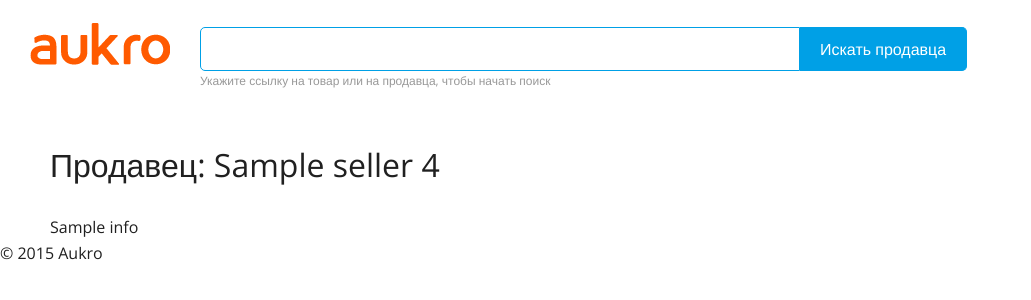
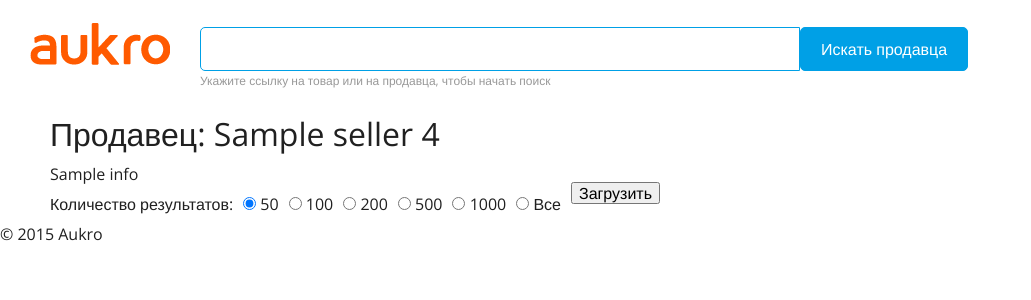
Before and after one commit to cuteredcat/aukro, a Flask app: template aukro/templates/seller.html in a window 1280 px wide. Shown: the top 300 px of the page, without its empty margins (0-1031 px from the left). Run offline with Flask 2, Linux system fonts and the light colour scheme; the template is opened without the code that fills it: most values are stand-ins (such as "Sample title", 1, 10 or a date in 2020); some libraries are stand-ins or nearby versions.

Commit message:
Add "Load Results" button to seller page

```diff
--- a/aukro/core.py
+++ b/aukro/core.py
@@ -58,7 +58,7 @@
         if el:
             seller['rating'] = u" ".join(el[0].xpath("./text()")).strip()
 
-        el = page.cssselect(".feedbacksSummary")
+        el = page.cssselect(".feedbacksSummary table")
         if el:
             seller['info'] = tostring(el[0])
 
--- a/aukro/static/css/main.css
+++ b/aukro/static/css/main.css
@@ -26,6 +26,7 @@
 
 h1, h2, h3, h4, h5 {
   font-weight: normal;
+  margin: 0;
 }
 
 h1 {
@@ -118,7 +119,7 @@
 
 #content {
   clear: both;
-  padding: 10px 50px;
+  padding: 0 50px;
 }
 
   #content .rating.table tr.pos {
@@ -143,3 +144,43 @@
       color: #202020;
       text-align: left;
     }
+
+  #content .load-seller-rating {
+    clear: both;
+  }
+
+    #content .load-seller-rating ul {
+      list-style-type: none;
+
+      margin: 0;
+      margin-right: 40px;
+      padding: 0;
+    }
+
+    #content .load-seller-rating li {
+      line-height: 44px;
+
+      float: left;
+      margin-right: 10px;
+    }
+
+    header .search-for-seller button {
+      background-color: #00a0e6;
+      border: 1px solid #00a0e6;
+      border-radius: 5px;
+
+      color: #ffffff;
+      line-height: 22px;
+
+      display: block;
+      padding: 10px 20px;
+    }
+
+      header .search-for-seller button:hover {
+        background-color: #ffffff;
+        color: #00a0e6;
+      }
+
+  #content .load-results {
+    clear: both;
+  }
--- a/aukro/templates/seller.html
+++ b/aukro/templates/seller.html
@@ -4,7 +4,7 @@
 {% block content %}
 {% if error %}
   <h1 class="error reason">{{ error.reason }}</h1>
-  <h2 class="error details">{{ error.details }}</h2>
+  <h3 class="error details">{{ error.details }}</h3>
 {% endif %}
 {% if seller %}
   <h1 class="seller name">
@@ -14,6 +14,39 @@
   <div class="seller rating table">
     {{ seller.info|safe }}
   </div>
+  <form class="load-seller-rating" action=".">
+    <ul>
+      <li>
+        Количество результатов:
+      </li>
+      <li>
+        <input checked type="radio" name="count" value="50" />
+        <label>50</label>
+      </li>
+      <li>
+        <input type="radio" name="count" value="100" />
+        <label>100</label>
+      </li>
+      <li>
+        <input type="radio" name="count" value="200" />
+        <label>200</label>
+      </li>
+      <li>
+        <input type="radio" name="count" value="500" />
+        <label>500</label>
+      </li>
+      <li>
+        <input type="radio" name="count" value="1000" />
+        <label>1000</label>
+      </li>
+      <li>
+        <input type="radio" name="count" value="all" />
+        <label>Все</label>
+      </li>
+    </ul>
+    <button type="submit">Загрузить</button>
+  </form>
+  <table class="load-results"></table>
 {% endif %}
 {# ga.script()|safe #}
 {% endblock %}
```
